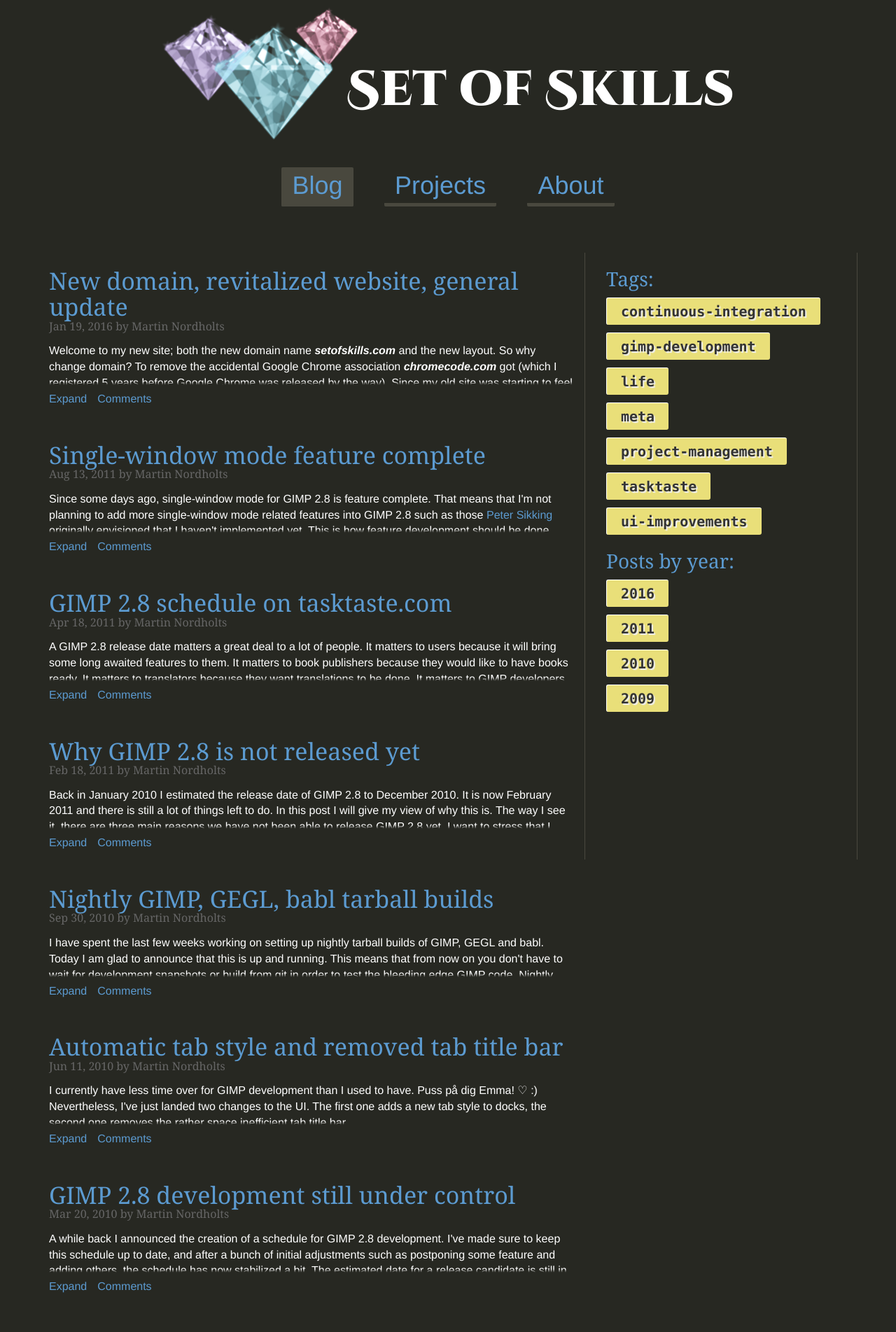
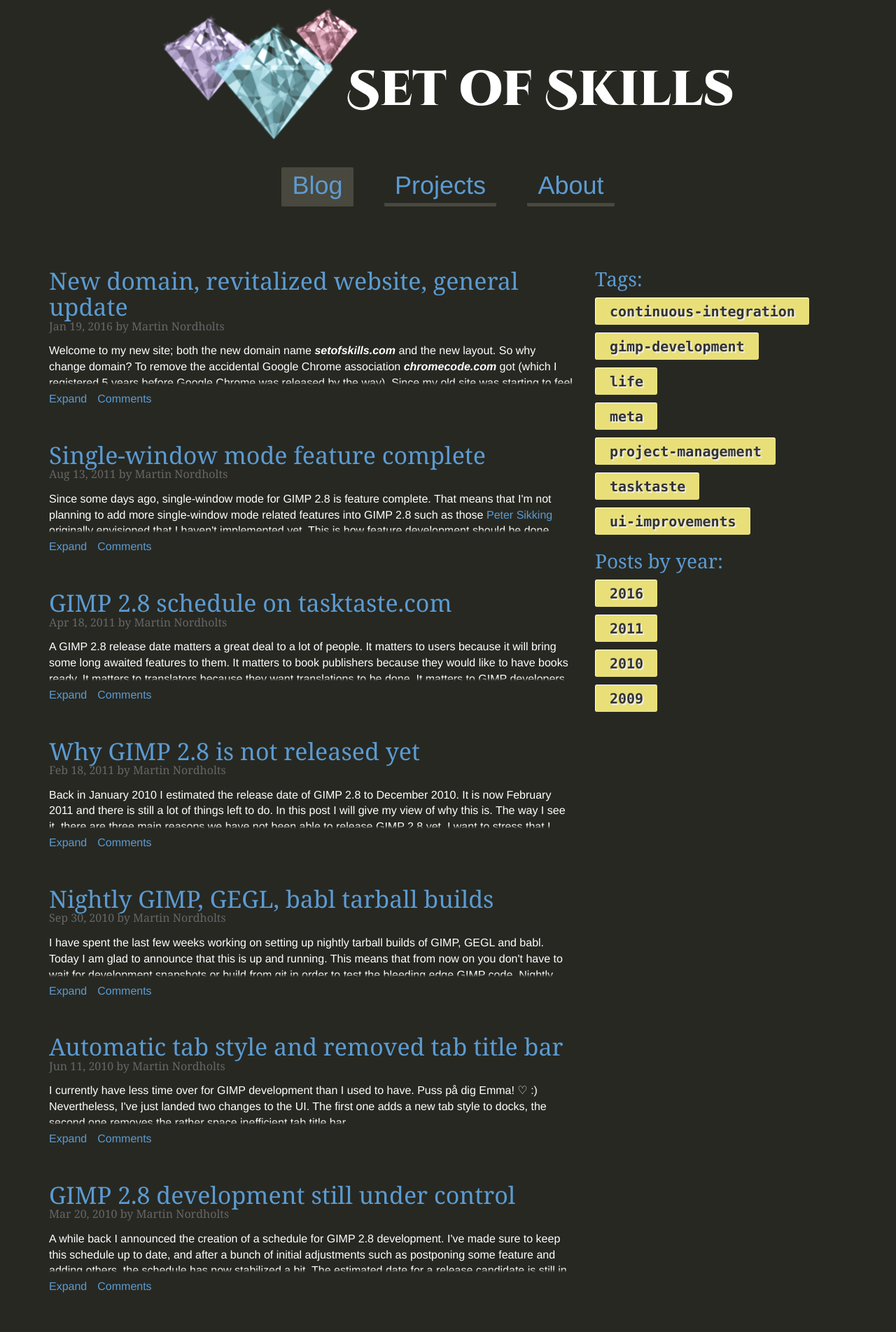
Before and after one commit to Enselic/chromecode, a Jekyll site: the page built from index.html, in a window 1280 px wide. Shown: the top 1903 px of the page at 70% size. Built offline with Jekyll 4.4.1, drawn with Linux system fonts in a browser that asks for light colours; comment, search, counter and statistics services are not loaded.

Commit message:
Remove tag lines

```diff
--- a/_scss/blog-entry.scss
+++ b/_scss/blog-entry.scss
@@ -18,7 +18,7 @@ $blog-content-line-height: 22.85714286px; /* bootstrap font-size-base * line-hei
     margin-bottom: 0;
 }
 
-.blog-entry header h5 {
+.blog-entry .author-and-date {
     color: #666;
     margin: 0;
 }
--- a/_scss/tags.scss
+++ b/_scss/tags.scss
@@ -6,12 +6,6 @@ for f in _scss/*; do sass $f --style compressed > _includes/$(basename ${f%%.*}.
 
 html.js ul.posts {
     display: none;
-}
-
-.tags {
-    padding: 0 30px 200px 30px;
-    border-left: 1px solid #49483e;
-    border-right: 1px solid #49483e;
 }
 
 .tag {
--- a/index.html
+++ b/index.html
@@ -10,10 +10,12 @@ nav: Blog
 <article class="blog-entry">
     <header>
         <h2><a href="{{site.baseurl}}{{post.url}}">{{ post.title }}</a></h2>
-        <h5>{{post.date|date:"%b %d, %Y"}} by {{post.author}}</h5>
+    	<h5 class="author-and-date">{{post.date|date:"%b %d, %Y"}} by {{post.author}}</h5>
     </header>
 
-    <section class="content collapsed fade-last-line">{{ post.content }}</section>
+    <section class="content collapsed fade-last-line">
+    	{{ post.content }}
+    </section>
 
     <a class="expand">Expand</a><a data-disqus-identifier="{{ post.id }}" href="{{site.baseurl}}{{post.url}}#disqus_thread">Comments</a>
 
```
Also changed, not shown: _includes/blog-entry.min.css, _includes/tags.min.css.
